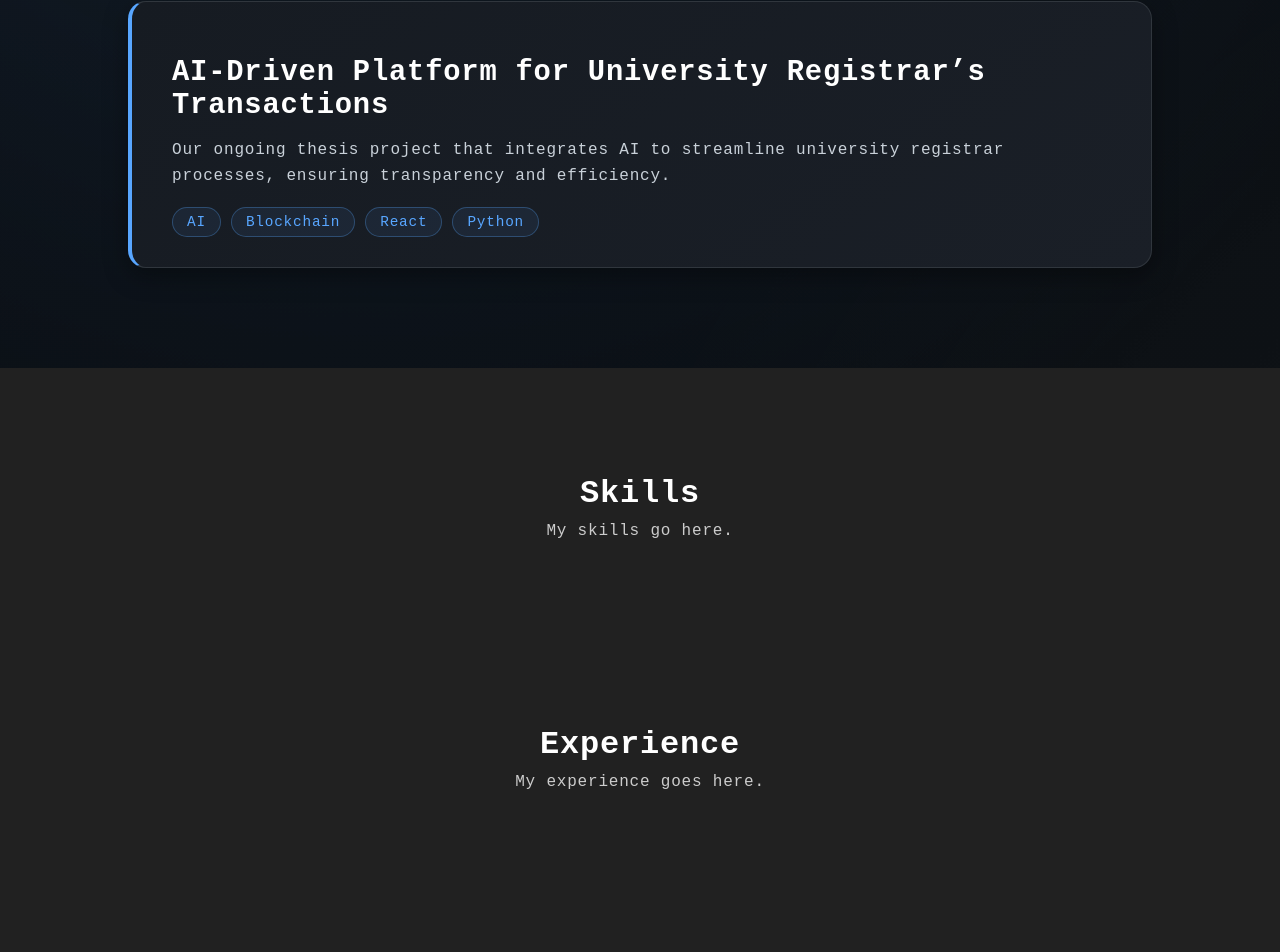
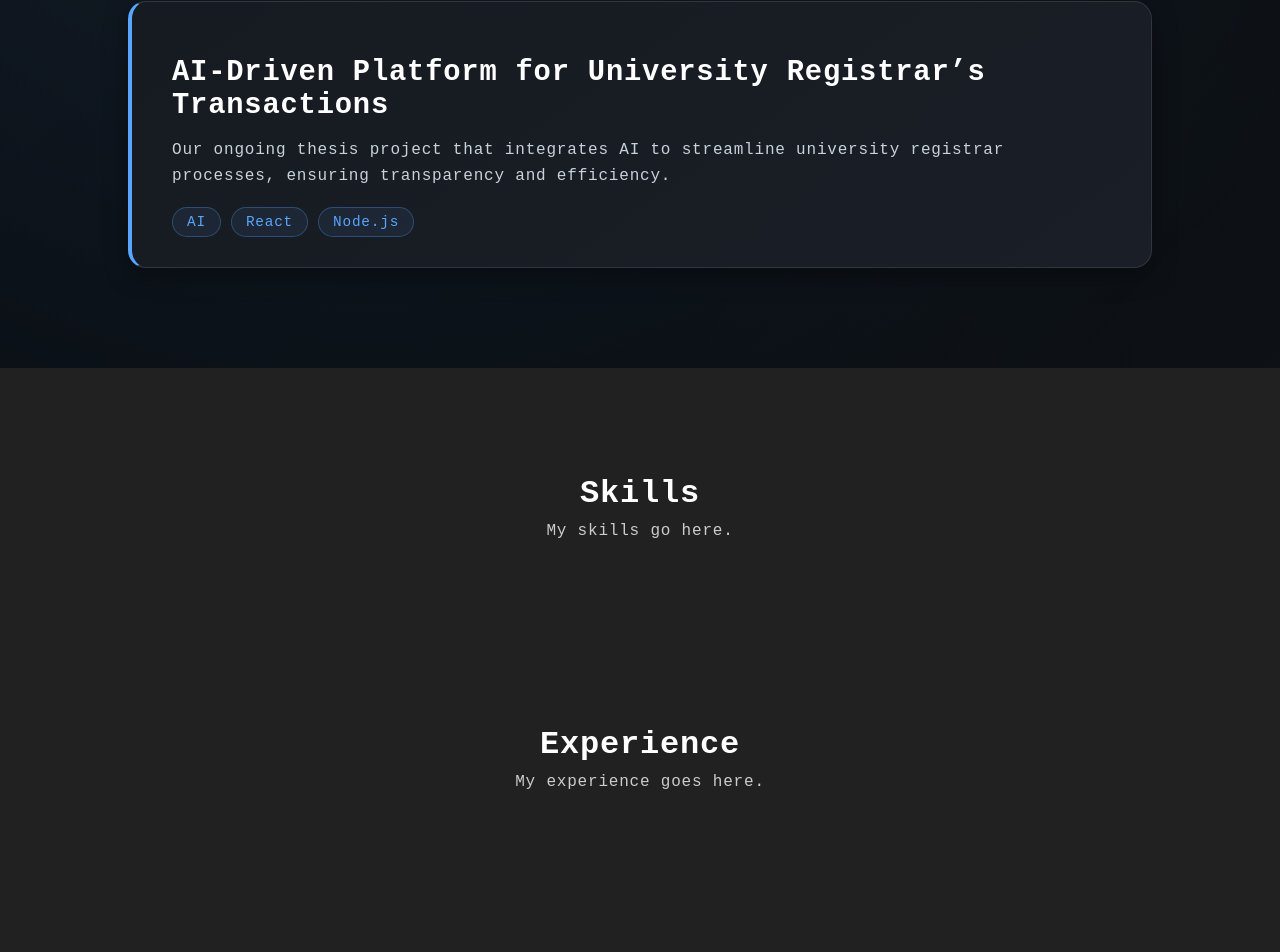
Before and after one commit to Freiderich/Portfolio, a React (Vite) app: page / in a window 1280 px wide. Shown: the part 2711-3663 px from the top of the page. Built offline with nearby package versions, Linux system fonts and the light colour scheme.

Commit message:
Fixed Appearance on Projects

```diff
--- a/src/components/Projects.jsx
+++ b/src/components/Projects.jsx
@@ -19,7 +19,7 @@ function Projects() {
       title: "AI-Driven Platform for University Registrar’s Transactions",
       description:
         "Our ongoing thesis project that integrates AI to streamline university registrar processes, ensuring transparency and efficiency.",
-      tech: ["AI", "Blockchain", "React", "Python"],
+      tech: ["AI", "React", "Node.js"],
     },
   ];
 
```
